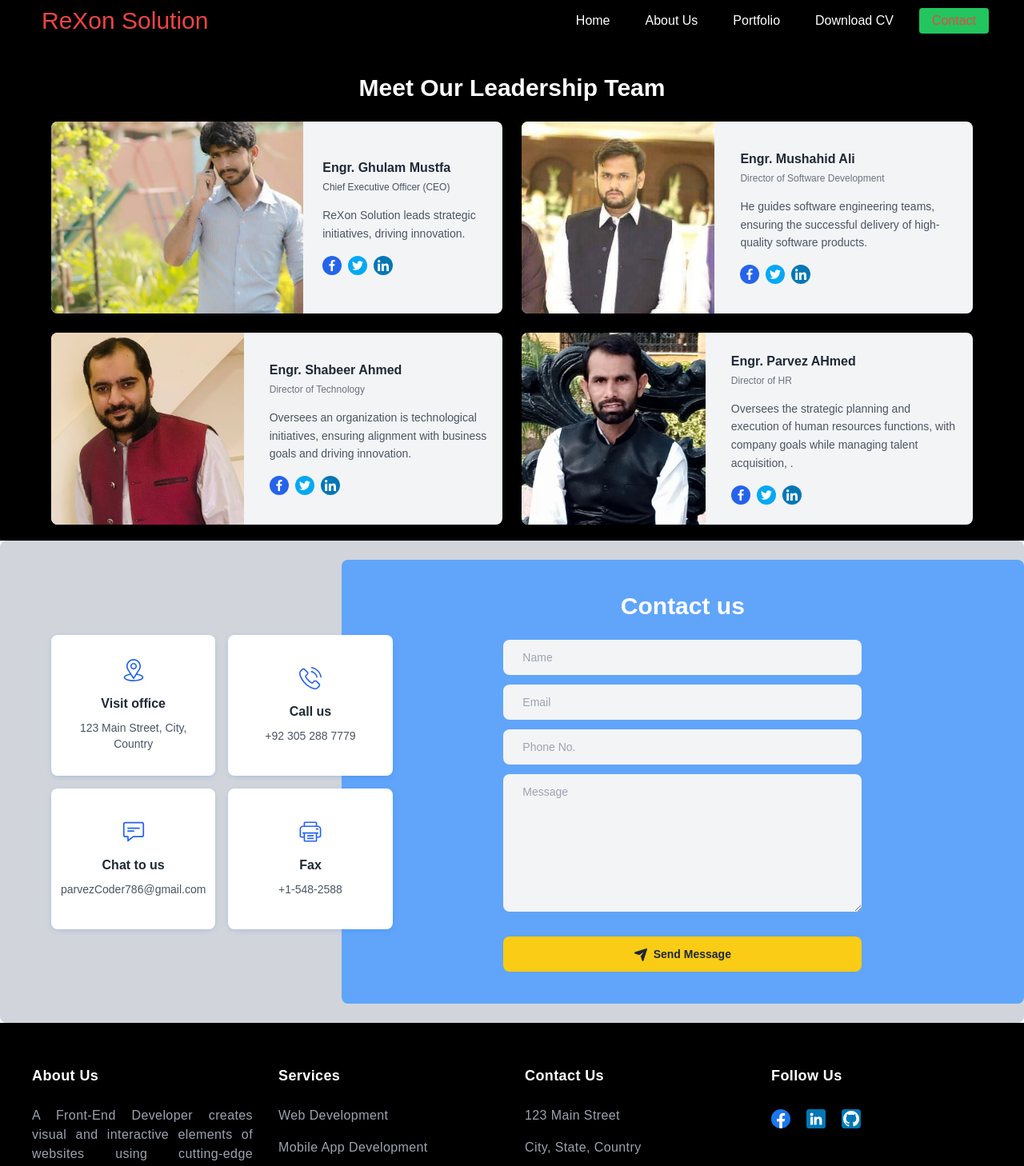
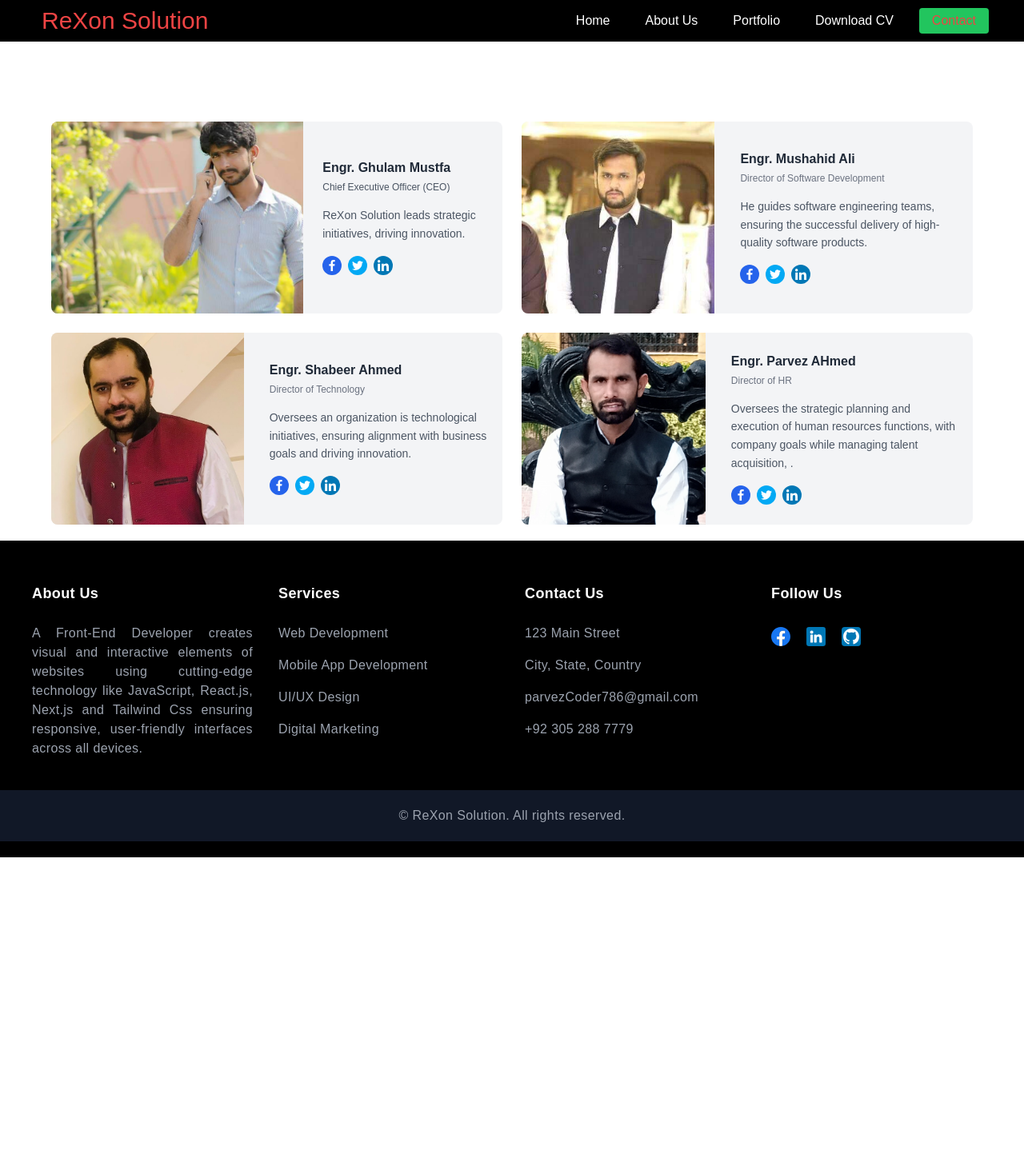
Before and after one commit to ParvezCoder/website, a Next.js app: page /Contact in a window 1280 px wide. Shown: the top 1458 px of the page at 80% size. After the commit the page ends 1072 px from the top, so only its background shows below. Built offline with nearby package versions, Linux system fonts and the light colour scheme.

Commit message:
add build and remove cotact portion

```diff
--- a/src/app/About/page.tsx
+++ b/src/app/About/page.tsx
@@ -229,7 +229,7 @@ export default function About() {
       {/* /////////////////////////////////////////////>>>>>>> End Testimonial <<<<<< //////////////////////////////////////////////////////////// */}
 
       {/* /////////////////////////////////////////////>>>>>>> Start Our Team  <<<<<< //////////////////////////////////////////////////////////// */}
-      <div className="font-[sans-serif] bg-black ">
+      <div className="font-[sans-serif]  ">
         <div className="lg:max-w-6xl max-w-xl mx-auto pt-10 py-5">
           <h2 className="text-white text-3xl  font-extrabold text-center">Meet Our Leadership Team</h2>
 
--- a/src/app/Components/Body.tsx
+++ b/src/app/Components/Body.tsx
@@ -574,7 +574,7 @@ export default function NavigationBar() {
             </div>
 
             {/* /////////////////////////////////////////////>>>>>>> Start Our Team  <<<<<< //////////////////////////////////////////////////////////// */}
-            <div className="font-[sans-serif] bg-black ">
+            <div className="font-[sans-serif] ">
                 <div className="lg:max-w-6xl max-w-xl mx-auto pt-10 py-5">
                     <h2 className="text-white text-3xl  font-extrabold text-center">Meet Our Leadership Team</h2>
 
@@ -751,7 +751,7 @@ export default function NavigationBar() {
             {/* /////////////////////////////////////////////>>>>>>> End  Our Team  <<<<<< //////////////////////////////////////////////////////////// */}
 
             {/* /////////////////////////////////////////////>>>>>>> Start Contact Us <<<<<< //////////////////////////////////////////////////////////// */}
-            <div className="font-[sans-serif]  mx-auto relative bg-gray-300 rounded-lg py-6">
+            {/* <div className="font-[sans-serif]  mx-auto relative bg-gray-300 rounded-lg py-6">
                 <div className="grid lg:grid-cols-3 items-center">
                     <div className="grid sm:grid-cols-2 gap-4 z-20 relative lg:left-16 max-lg:px-4">
                         <div className="flex flex-col items-center justify-center rounded-lg w-full h-44 p-4 text-center bg-white shadow-[0_2px_10px_-3px_rgba(6,81,237,0.3)]">
@@ -812,7 +812,7 @@ export default function NavigationBar() {
                         </form>
                     </div>
                 </div>
-            </div>
+            </div> */}
             {/* /////////////////////////////////////////////>>>>>>> End Contact Us <<<<<< //////////////////////////////////////////////////////////// */}
             {/* /////////////////////////////////////////////>>>>>>> Start Footer <<<<<< //////////////////////////////////////////////////////////// */}
 
--- a/src/app/Contact/page.tsx
+++ b/src/app/Contact/page.tsx
@@ -5,7 +5,7 @@ export default function Contact() {
     return (
         <>
 <Navbar/>
-            <div className="font-[sans-serif] bg-black ">
+            <div className="font-[sans-serif]  ">
                 <div className="lg:max-w-6xl max-w-xl mx-auto pt-10 py-5">
                     <h2 className="text-white text-3xl  font-extrabold text-center">Meet Our Leadership Team</h2>
 
@@ -182,7 +182,7 @@ export default function Contact() {
             {/* /////////////////////////////////////////////>>>>>>> End  Our Team  <<<<<< //////////////////////////////////////////////////////////// */}
 
             {/* /////////////////////////////////////////////>>>>>>> Start Contact Us <<<<<< //////////////////////////////////////////////////////////// */}
-            <div className="font-[sans-serif]  mx-auto relative bg-gray-300 rounded-lg py-6">
+            {/* <div className="font-[sans-serif]  mx-auto relative bg-gray-300 rounded-lg py-6">
                 <div className="grid lg:grid-cols-3 items-center">
                     <div className="grid sm:grid-cols-2 gap-4 z-20 relative lg:left-16 max-lg:px-4">
                         <div className="flex flex-col items-center justify-center rounded-lg w-full h-44 p-4 text-center bg-white shadow-[0_2px_10px_-3px_rgba(6,81,237,0.3)]">
@@ -243,7 +243,7 @@ export default function Contact() {
                         </form>
                     </div>
                 </div>
-            </div>
+            </div> */}
             {/* /////////////////////////////////////////////>>>>>>> End Contact Us <<<<<< //////////////////////////////////////////////////////////// */}
 
             <Footer />
```
